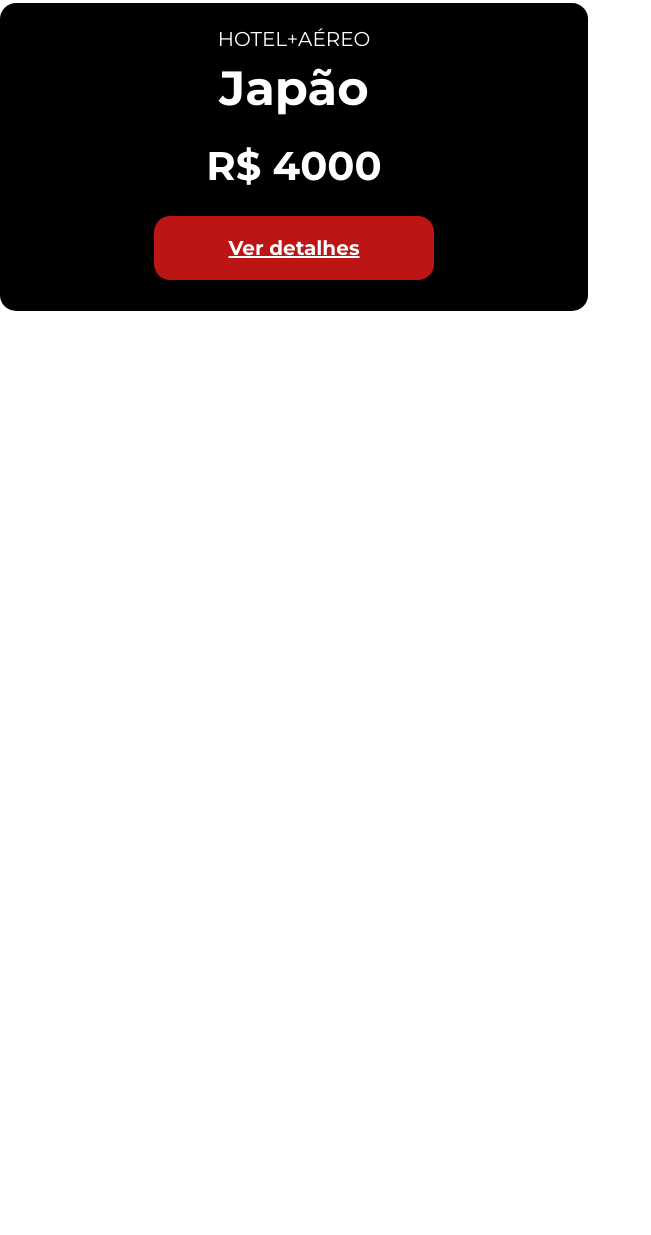
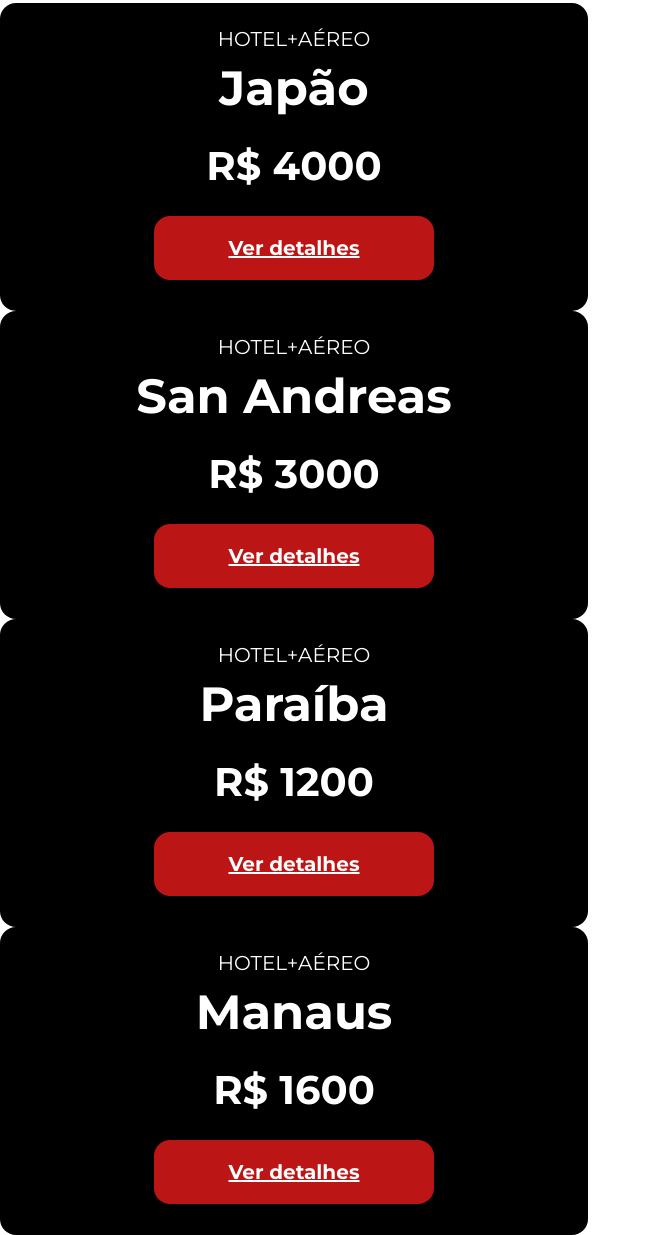
Before and after one commit to JoaoFazio/jornada-viagens, a plain HTML site: page index.html in a window 1280 px wide. Shown: the part 1216-2451 px from the top of the page, without its empty margins (0-651 px from the left). Before the commit the page ends 1527 px from the top, so only its background shows below. Drawn offline with Linux system fonts and the light colour scheme.

Commit message:
Adiciona cards de ofertas

```diff
--- a/index.html
+++ b/index.html
@@ -76,6 +76,45 @@
             <a href="#" class="button">Ver detalhes</a>
           </footer>
         </article>
+        <article class="card">
+          <header>
+            <p>HOTEL+AÉREO</p>
+            <h3>
+              San Andreas <br />
+              <span>R$ 3000</span>
+            </h3>
+          </header>
+          <section></section>
+          <footer>
+            <a href="#" class="button">Ver detalhes</a>
+          </footer>
+        </article>
+        <article class="card">
+          <header>
+            <p>HOTEL+AÉREO</p>
+            <h3>
+              Paraíba <br />
+              <span>R$ 1200</span>
+            </h3>
+          </header>
+          <section></section>
+          <footer>
+            <a href="#" class="button">Ver detalhes</a>
+          </footer>
+        </article>
+        <article class="card">
+          <header>
+            <p>HOTEL+AÉREO</p>
+            <h3>
+              Manaus <br />
+              <span>R$ 1600</span>
+            </h3>
+          </header>
+          <section></section>
+          <footer>
+            <a href="#" class="button">Ver detalhes</a>
+          </footer>
+        </article>
       </div>
     </section>
   </body>
```
